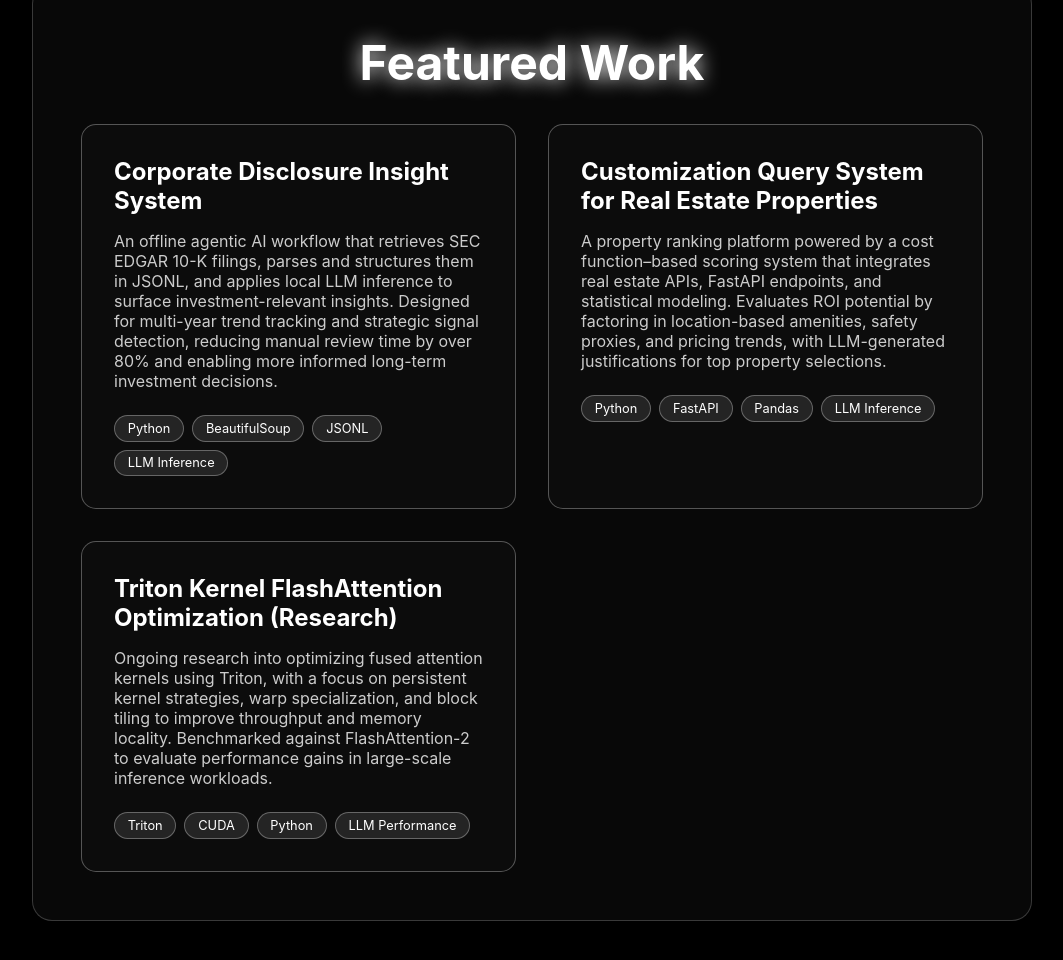
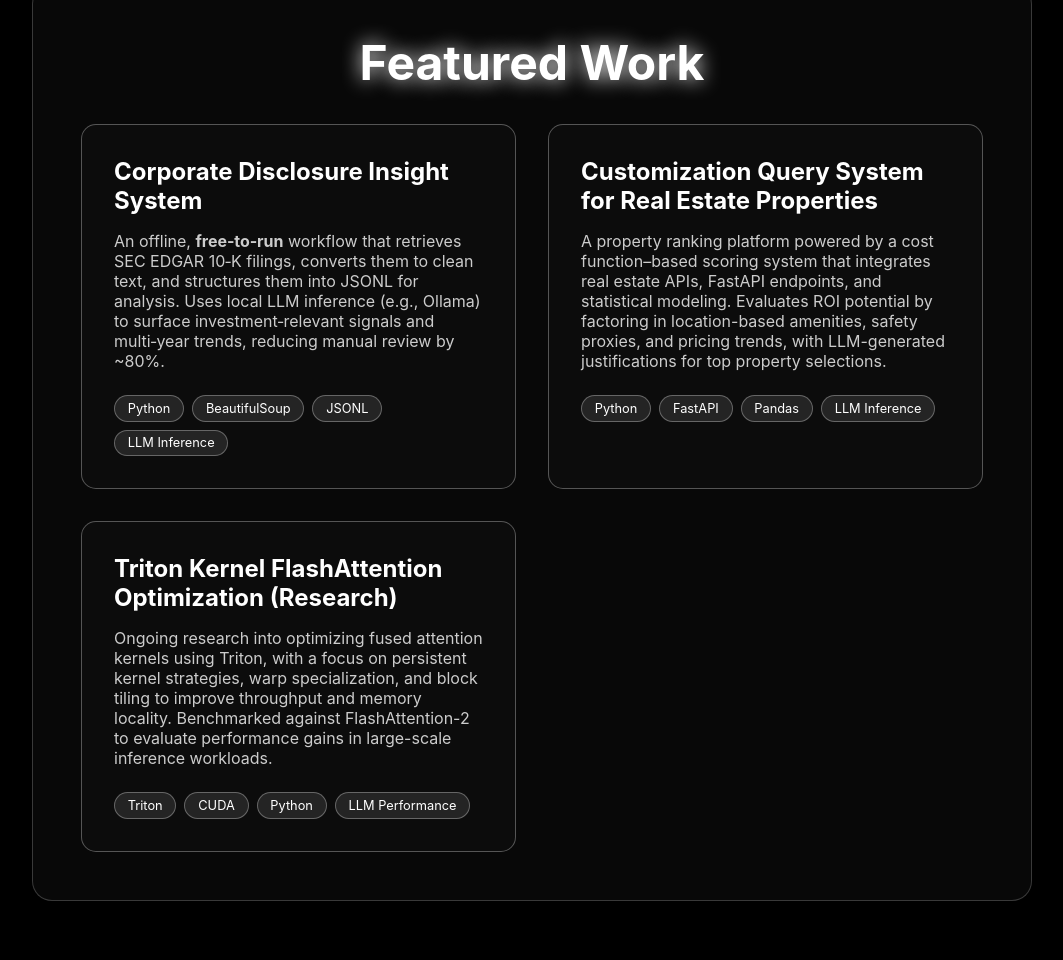
Before and after one commit to 1nathankong/personal_site, a plain HTML site: page index.html in a window 1280 px wide. Shown: the part 1696-2656 px from the top of the page, without its empty margins (108-1171 px from the left). Drawn offline with Linux system fonts and the light colour scheme.

Commit message:
update description

```diff
--- a/index.html
+++ b/index.html
@@ -457,7 +457,7 @@
             <div class="project-card">
                 <h3 class="project-title">Corporate Disclosure Insight System</h3>
                 <p class="project-description">
-                    An offline agentic AI workflow that retrieves SEC EDGAR 10-K filings, parses and structures them in JSONL, and applies local LLM inference to surface investment-relevant insights. Designed for multi-year trend tracking and strategic signal detection, reducing manual review time by over 80% and enabling more informed long-term investment decisions.
+                    An offline, <strong>free‑to‑run</strong> workflow that retrieves SEC EDGAR 10‑K filings, converts them to clean text, and structures them into JSONL for analysis. Uses local LLM inference (e.g., Ollama) to surface investment‑relevant signals and multi‑year trends, reducing manual review by ~80%.
                 </p>
                 <div class="tech-tags">
                     <span class="tech-tag">Python</span>
```
